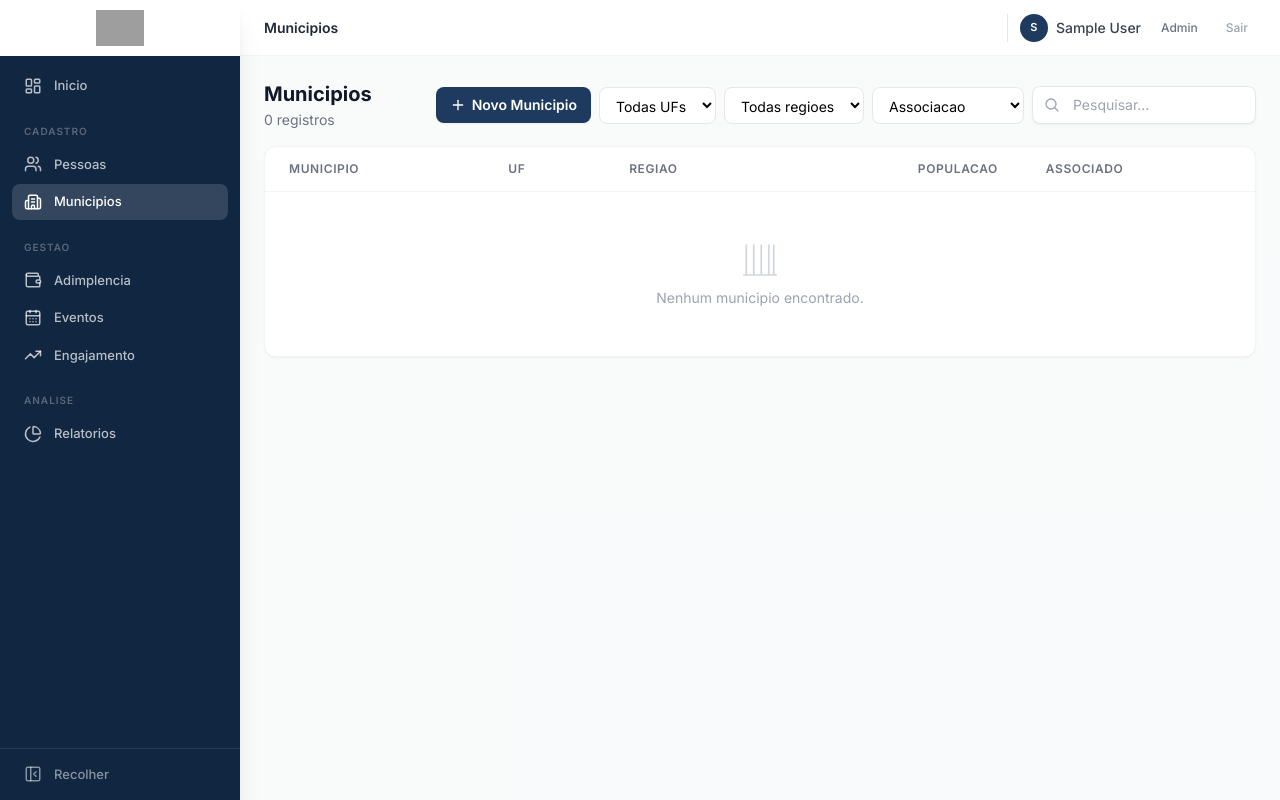
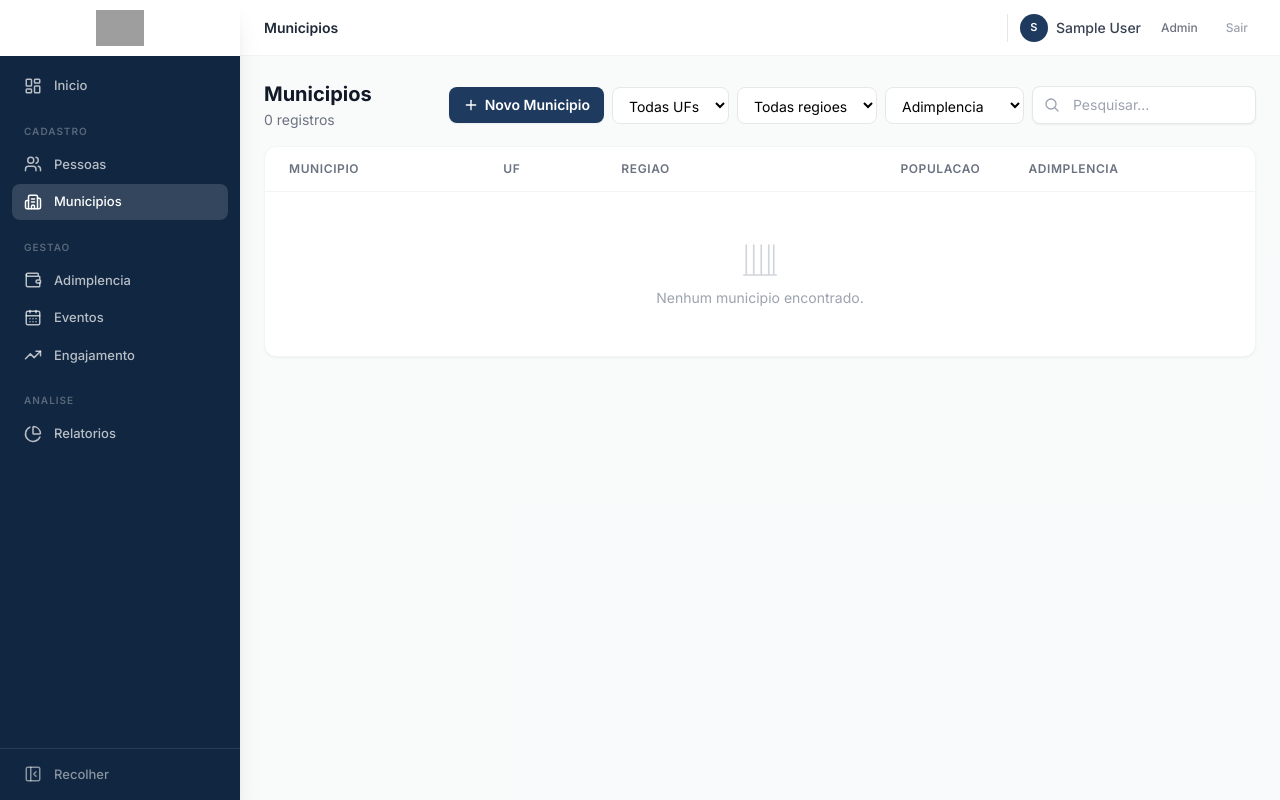
Before and after one commit to dadosfnp/sistema-fnp, a Django app: page /cadastro/municipios/ in a window 1280 px wide. Run offline with Django 4.2, Linux system fonts and the light colour scheme; the visitor is signed in with stand-in values (Sample User, id 1); data that the repository does not hold is empty; some libraries are stand-ins or nearby versions; grey boxes are pictures that could not be loaded.

Commit message:
Troca Associado por Adimplente/Inadimplente nas listagens e detalhes
- Coluna e filtro de municipios agora mostra status de adimplencia
  (adimplente, inadimplente, parcial) em vez de associado/nao associado
- Property adimplencia_atual no model Municipio (busca ano mais recente)
- Dashboard inicio mostra total de adimplentes em vez de associados
- Detalhe do municipio exibe badge de adimplencia com icone e cor

```diff
--- a/aplicacoes/cadastro/models.py
+++ b/aplicacoes/cadastro/models.py
@@ -130,6 +130,12 @@ class Municipio(ModeloBase):
     def __str__(self):
         return f'{self.nome}/{self.uf}'
 
+    @property
+    def adimplencia_atual(self):
+        """Retorna o status de adimplencia do ano mais recente, ou None."""
+        adimplencia = self.adimplencias.order_by('-ano_referencia').first()
+        return adimplencia.status if adimplencia else None
+
 
 class Pauta(ModeloBase):
     """Eixo temático institucional da FNP (ex.: saúde, mobilidade, segurança)."""
--- a/aplicacoes/cadastro/views.py
+++ b/aplicacoes/cadastro/views.py
@@ -93,7 +93,7 @@ def lista_municipios(request):
     busca = request.GET.get('busca', '').strip()
     uf = request.GET.get('uf', '')
     regiao = request.GET.get('regiao', '')
-    associado = request.GET.get('associado', '')
+    adimplencia = request.GET.get('adimplencia', '')
     municipios = Municipio.objects.all().order_by('nome')
     if busca:
         municipios = municipios.filter(Q(nome__icontains=busca) | Q(uf__icontains=busca))
@@ -101,13 +101,14 @@ def lista_municipios(request):
         municipios = municipios.filter(uf=uf)
     if regiao:
         municipios = municipios.filter(regiao=regiao)
-    if associado:
-        municipios = municipios.filter(associado_fnp=(associado == 'sim'))
+    if adimplencia:
+        municipios = municipios.filter(adimplencias__status=adimplencia, adimplencias__ano_referencia=2026).distinct()
     ufs = Municipio.objects.values_list('uf', flat=True).distinct().order_by('uf')
     regioes = Municipio.Regiao.choices
     ctx = {
         'municipios': municipios, 'busca': busca,
-        'uf': uf, 'ufs': ufs, 'regiao': regiao, 'regioes': regioes, 'associado': associado,
+        'uf': uf, 'ufs': ufs, 'regiao': regiao, 'regioes': regioes,
+        'adimplencia_filtro': adimplencia,
     }
     template = 'cadastro/parciais/lista_municipios_tabela.html' if request.headers.get('HX-Request') else 'cadastro/lista_municipios.html'
     return render(request, template, ctx)
--- a/aplicacoes/nucleo/views.py
+++ b/aplicacoes/nucleo/views.py
@@ -32,7 +32,6 @@ def inicio(request):
     contexto = {
         'total_pessoas': Pessoa.objects.filter(ativo=True).count(),
         'total_municipios': Municipio.objects.count(),
-        'total_associados': Municipio.objects.filter(associado_fnp=True).count(),
         'total_eventos': Evento.objects.count(),
         'total_adimplentes': Adimplencia.objects.filter(ano_referencia=2026, status='adimplente').count(),
         'total_inadimplentes': Adimplencia.objects.filter(ano_referencia=2026, status='inadimplente').count(),
--- a/templates/cadastro/lista_municipios.html
+++ b/templates/cadastro/lista_municipios.html
@@ -28,12 +28,12 @@
                 <option value="">Todas regioes</option>
                 {% for val, label in regioes %}<option value="{{ val }}" {% if val == regiao %}selected{% endif %}>{{ label }}</option>{% endfor %}
             </select>
-            <select name="associado"
+            <select name="adimplencia"
                     class="text-sm border border-gray-200 rounded-lg bg-white px-3 py-2 focus:outline-none focus:ring-2 focus:ring-fnp-400/30"
                     hx-get="{% url 'cadastro:lista_municipios' %}" hx-trigger="change" hx-target="#tabela-municipios" hx-include="closest .filtros-container">
-                <option value="">Associacao</option>
-                <option value="sim" {% if associado == 'sim' %}selected{% endif %}>Associados</option>
-                <option value="nao" {% if associado == 'nao' %}selected{% endif %}>Nao associados</option>
+                <option value="">Adimplencia</option>
+                <option value="adimplente" {% if adimplencia_filtro == 'adimplente' %}selected{% endif %}>Adimplentes</option>
+                <option value="inadimplente" {% if adimplencia_filtro == 'inadimplente' %}selected{% endif %}>Inadimplentes</option>
             </select>
             <div class="relative">
                 <svg class="absolute left-3 top-1/2 -translate-y-1/2 w-4 h-4 text-gray-400" fill="none" stroke="currentColor" stroke-width="2" viewBox="0 0 24 24"><path stroke-linecap="round" stroke-linejoin="round" d="M21 21l-5.197-5.197m0 0A7.5 7.5 0 105.196 5.196a7.5 7.5 0 0010.607 10.607z"/></svg>
--- a/templates/cadastro/parciais/lista_municipios_tabela.html
+++ b/templates/cadastro/parciais/lista_municipios_tabela.html
@@ -7,7 +7,7 @@
                 <th class="px-6 py-3.5 text-left text-xs font-semibold text-gray-500 uppercase tracking-wider">UF</th>
                 <th class="px-6 py-3.5 text-left text-xs font-semibold text-gray-500 uppercase tracking-wider">Regiao</th>
                 <th class="px-6 py-3.5 text-right text-xs font-semibold text-gray-500 uppercase tracking-wider">Populacao</th>
-                <th class="px-6 py-3.5 text-left text-xs font-semibold text-gray-500 uppercase tracking-wider">Associado</th>
+                <th class="px-6 py-3.5 text-left text-xs font-semibold text-gray-500 uppercase tracking-wider">Adimplencia</th>
             </tr>
         </thead>
         <tbody class="divide-y divide-gray-50">
@@ -38,13 +38,21 @@
                 </td>
                 <td class="px-6 py-4 text-sm text-gray-600 text-right tabular-nums">{{ municipio.populacao|floatformat:"0" }}</td>
                 <td class="px-6 py-4">
-                    {% if municipio.associado_fnp %}
+                    {% if municipio.adimplencia_atual == 'adimplente' %}
                     <span class="inline-flex items-center gap-1 px-2.5 py-1 text-xs font-medium rounded-full bg-emerald-50 text-emerald-700">
-                        <span class="w-1.5 h-1.5 rounded-full bg-emerald-500"></span> Sim
+                        <span class="w-1.5 h-1.5 rounded-full bg-emerald-500"></span> Adimplente
+                    </span>
+                    {% elif municipio.adimplencia_atual == 'parcial' %}
+                    <span class="inline-flex items-center gap-1 px-2.5 py-1 text-xs font-medium rounded-full bg-amber-50 text-amber-700">
+                        <span class="w-1.5 h-1.5 rounded-full bg-amber-500"></span> Parcial
+                    </span>
+                    {% elif municipio.adimplencia_atual == 'inadimplente' %}
+                    <span class="inline-flex items-center gap-1 px-2.5 py-1 text-xs font-medium rounded-full bg-red-50 text-red-700">
+                        <span class="w-1.5 h-1.5 rounded-full bg-red-500"></span> Inadimplente
                     </span>
                     {% else %}
                     <span class="inline-flex items-center gap-1 px-2.5 py-1 text-xs font-medium rounded-full bg-gray-100 text-gray-500">
-                        <span class="w-1.5 h-1.5 rounded-full bg-gray-400"></span> Nao
+                        <span class="w-1.5 h-1.5 rounded-full bg-gray-400"></span> —
                     </span>
                     {% endif %}
                 </td>
--- a/templates/nucleo/inicio.html
+++ b/templates/nucleo/inicio.html
@@ -26,7 +26,7 @@
                 <div>
                     <p class="text-xs font-medium text-gray-500 uppercase tracking-wider">Municipios</p>
                     <p class="text-2xl font-bold text-gray-900 mt-1">{{ total_municipios }}</p>
-                    <p class="text-xs text-emerald-600 mt-0.5">{{ total_associados }} associados</p>
+                    <p class="text-xs text-emerald-600 mt-0.5">{{ total_adimplentes }} adimplentes</p>
                 </div>
                 <div class="w-10 h-10 rounded-xl bg-emerald-50 flex items-center justify-center">
                     <svg class="w-5 h-5 text-emerald-500" fill="none" stroke="currentColor" stroke-width="1.5" viewBox="0 0 24 24"><path stroke-linecap="round" stroke-linejoin="round" d="M2.25 21h19.5M3.75 3v18m4.5-18v18M12.75 3v18m4.5-18v18M20.25 3v18"/></svg>
```
Also changed, not shown: templates/cadastro/detalhe_municipio.html (+14 -4 lines).
